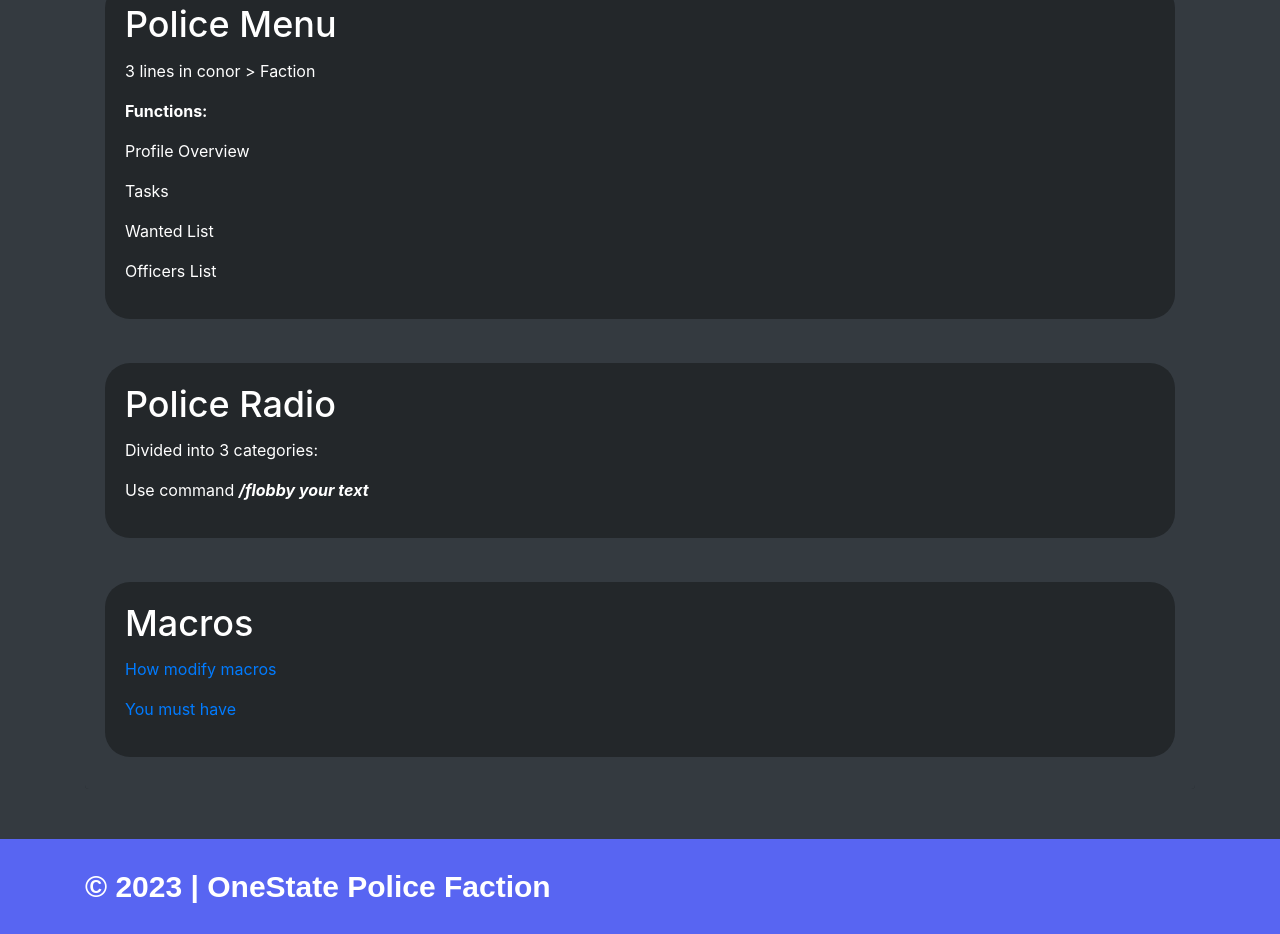
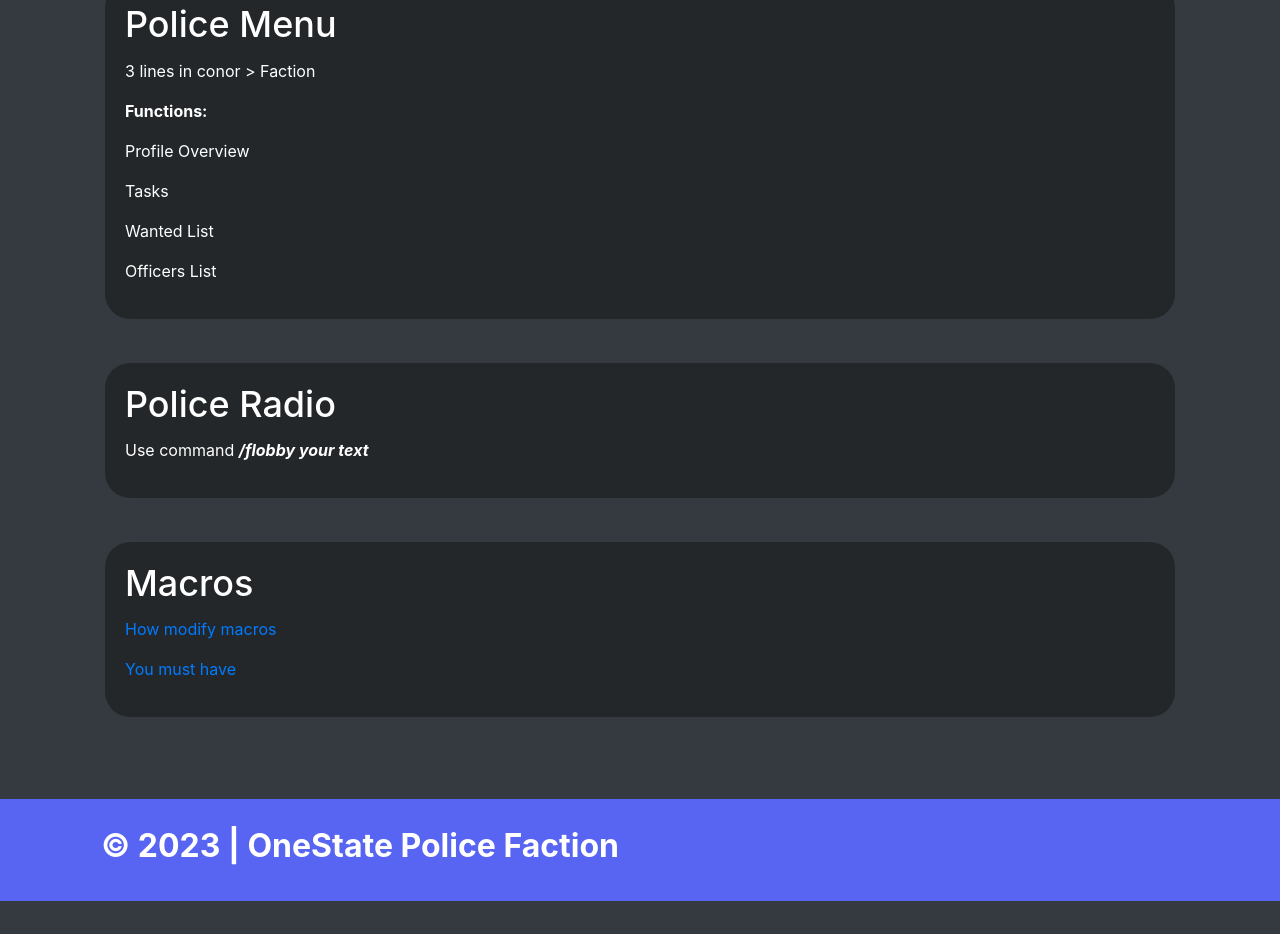
Before and after one commit to the-vida/police-web, a website: page info/index.html in a window 1280 px wide. Shown: the part 971-1905 px from the top of the page. After the commit the page ends 1872 px from the top, so only its background shows below. Drawn offline with nearby package versions, Linux system fonts and the light colour scheme.

Commit message:
Repaired lot of bugs

```diff
--- a/info/index.html
+++ b/info/index.html
@@ -36,9 +36,9 @@
     <!-- Open Graph tags -->
     <meta property="og:title" content="OneState Police Faction"/>
     <meta property="og:url" content="https://police.onestate.fun/"/>
-    <meta property="og:image" content="Gadgets | Informaton | Tutorials and more!"/>
+    <meta property="og:image" content="/asset/favicon.png"/>
     <meta property="og:type" content="website"/>
-    <meta property="og:description" content="Gadgets website for police offciers!"/>
+
 
   </head>
   <body class="bg-dark">
@@ -148,7 +148,6 @@
                             <!-- Version -->
                             <h4 class="card-title big-text">Police Radio</h4>
                             <!-- Version Description -->
-                            <p>Divided into 3 categories:</p>
                             <p>Use command <i><strong>/flobby your text</strong></i></p>
                             </div>
                         </div>
@@ -187,7 +186,7 @@
 <nav class="navbar navbar-expand-md bg-discord navbar-dark justify-content-center">
     <div class="container">
         <!-- Bot/Brand Name -->
-        <a class="navbar-brand" href="https://police.onestate.fun"><b>&#169; 2023 | OneState Police Faction</b></a>
+        <h2 class="nav-link" href="https://police.onestate.fun"><span style="color: white;"><b>&#169; 2023 | OneState Police Faction</span></b></h2>
     </div>
 </nav>
 
```
Also changed, not shown: index.html (+2 -2 lines), rules/index.html (+4 -4 lines).
